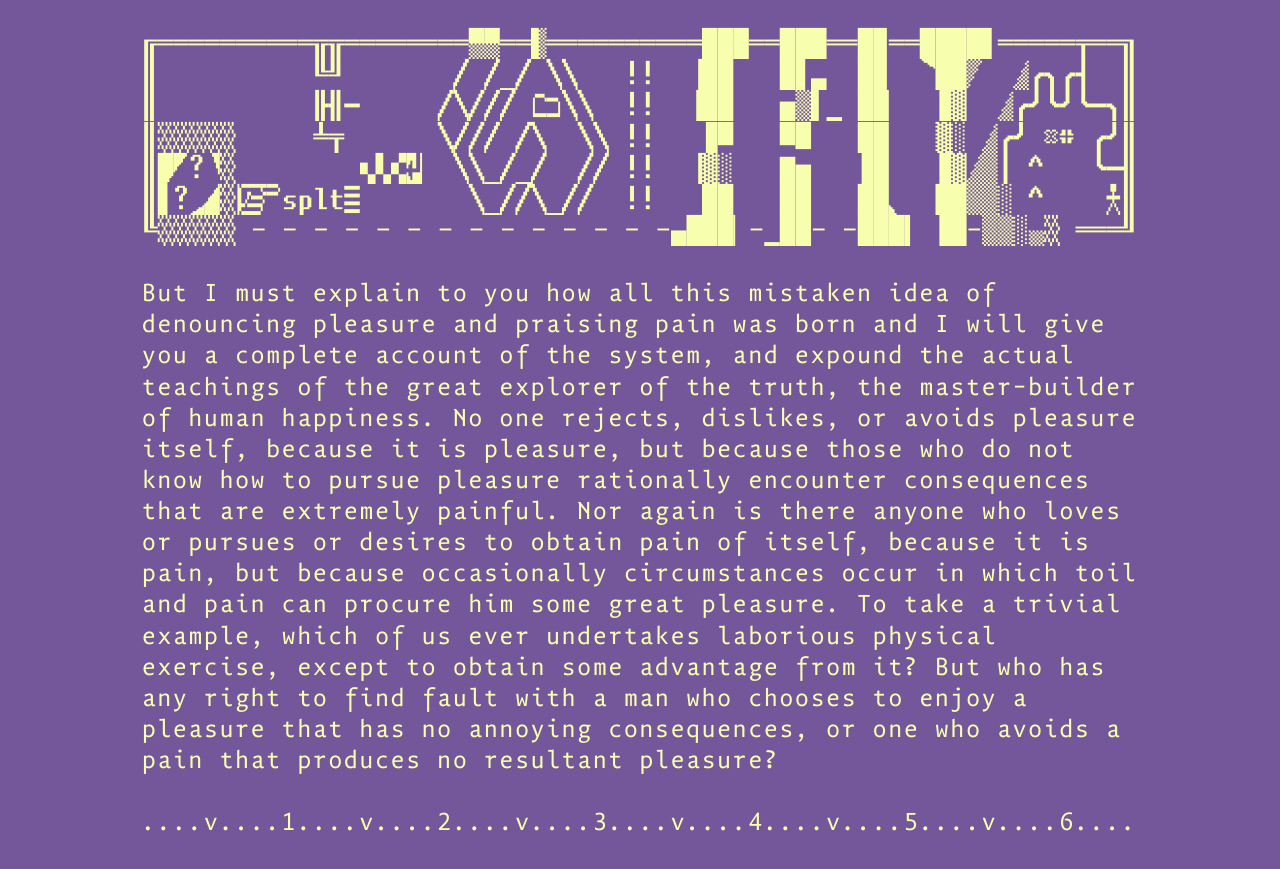
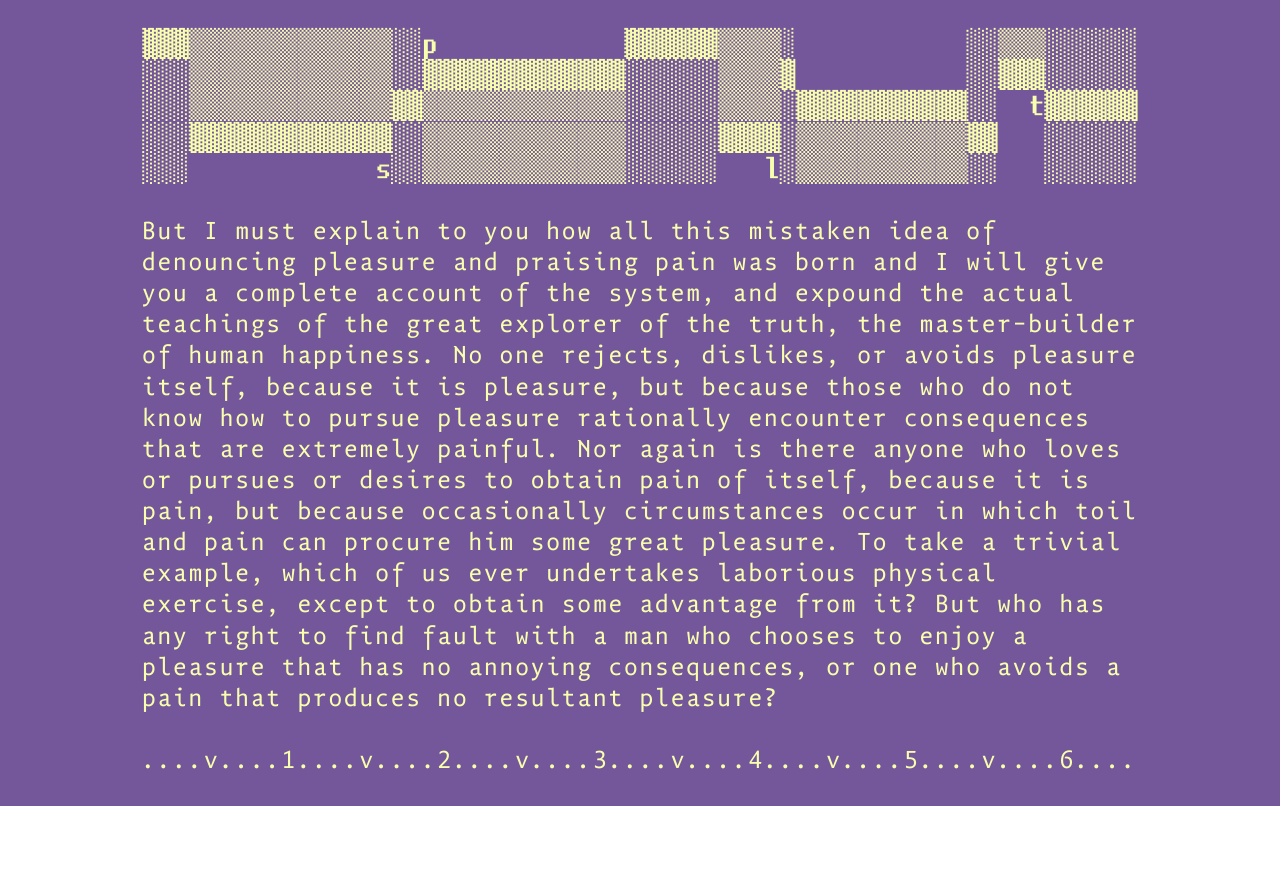
Before and after one commit to bsplt/Backside, a Gatsby site: page / in a window 1280 px wide. Shown: the part 66-935 px from the top of the page. After the commit the page ends 872 px from the top, so only its background shows below. Built offline with nearby package versions, Linux system fonts and the light colour scheme; Gatsby itself is replaced by a stand-in of ours.

Commit message:
change graphic

```diff
--- a/src/pages/index.js
+++ b/src/pages/index.js
@@ -5,19 +5,15 @@ const IndexPage = () => {
   return (
     <Layout style="index">
       <aside>
-        &#x2554;&#x2550;&#x2550;&#x2550;&#x2550;&#x2550;&#x2550;&#x2550;&#x2550;&#x2550;&#x2550;&#x2566;&#x2566;&#x2550;&#x2550;&#x2550;&#x2550;&#x2550;&#x2550;&#x2550;&#x2550;&#x1FB91;&#x1FB91;&#x2550;&#x2550;&#x1FB93;&#x2550;&#x2550;&#x2550;&#x2550;&#x2550;&#x2550;&#x2550;&#x2550;&#x2550;&#x2550;&#x2588;&#x2588;&#x2588;&#x2550;&#x2550;&#x2588;&#x2588;&#x2588;&#x2550;&#x2550;&#x2588;&#x2589;&#x2550;&#x2550;&#x2588;&#x2588;&#x2588;&#x2588;&#x258B;&#x2550;&#x2550;&#x2550;&#x2550;&#x2550;&#x2564;&#x2550;&#x2550;&#x2557;
+        &#x2593;&#x2593;&#x2593;&#x1FB90;&#x1FB90;&#x1FB90;&#x1FB90;&#x1FB90;&#x1FB90;&#x1FB90;&#x1FB90;&#x1FB90;&#x1FB90;&#x1FB90;&#x1FB90;&#x1FB90;&#x2591;&#x2591;&#x0070;&nbsp;&nbsp;&nbsp;&nbsp;&nbsp;&nbsp;&nbsp;&nbsp;&nbsp;&nbsp;&nbsp;&nbsp;&#x2593;&#x2593;&#x2593;&#x2593;&#x2593;&#x2593;&#x1FB90;&#x1FB90;&#x1FB90;&#x1FB90;&#x2591;&nbsp;&nbsp;&nbsp;&nbsp;&nbsp;&nbsp;&nbsp;&nbsp;&nbsp;&nbsp;&nbsp;&#x2591;&#x2591;&#x1FB90;&#x1FB90;&#x1FB90;&#x2591;&#x2591;&#x2591;&#x2591;&#x2591;&#x2591;
         <br />
-        &#x2551;&nbsp;&nbsp;&nbsp;&nbsp;&nbsp;&nbsp;&nbsp;&nbsp;&nbsp;&nbsp;&#x255A;&#x255D;&nbsp;&nbsp;&nbsp;&nbsp;&nbsp;&nbsp;&nbsp;&#x2571;&nbsp;&#x2571;&#x005F;&#x2571;&nbsp;&#x2572;&#x2572;&nbsp;&nbsp;&nbsp;&#x0021;&#x0021;&nbsp;&nbsp;&#x1FB87;&#x2588;&#x2588;&nbsp;&nbsp;&nbsp;&#x2588;&#x258B;&#x2583;&nbsp;&nbsp;&#x2588;&#x2589;&nbsp;&nbsp;&#x1FB63;&#x2588;&#x2588;&#x1FB9C;&nbsp;&nbsp;&#x1FB9E;&#x256D;&#x256E;&#x256D;&#x2524;&nbsp;&nbsp;&#x2551;
+        &#x2591;&#x2591;&#x2591;&#x1FB90;&#x1FB90;&#x1FB90;&#x1FB90;&#x1FB90;&#x1FB90;&#x1FB90;&#x1FB90;&#x1FB90;&#x1FB90;&#x1FB90;&#x1FB90;&#x1FB90;&#x2591;&#x2591;&#x2593;&#x2593;&#x2593;&#x2593;&#x2593;&#x2593;&#x2593;&#x2593;&#x2593;&#x2593;&#x2593;&#x2593;&#x2593;&#x2591;&#x2591;&#x2591;&#x2591;&#x2591;&#x2591;&#x1FB90;&#x1FB90;&#x1FB90;&#x1FB90;&#x2593;&nbsp;&nbsp;&nbsp;&nbsp;&nbsp;&nbsp;&nbsp;&nbsp;&nbsp;&nbsp;&nbsp;&#x2591;&#x2591;&#x2593;&#x2593;&#x2593;&#x2591;&#x2591;&#x2591;&#x2591;&#x2591;&#x2591;
         <br />
-        &#x2551;&nbsp;&nbsp;&nbsp;&nbsp;&nbsp;&nbsp;&nbsp;&nbsp;&nbsp;&nbsp;&#x255F;&#x2562;&#x2500;&nbsp;&nbsp;&nbsp;&nbsp;&nbsp;&#x2571;&#x2572;&#x2571;&#x2571;&#x2571;&nbsp;&#x1FBB9;&#x1FBBA;&#x2572;&#x2572;&nbsp;&nbsp;&#x0021;&#x0021;&nbsp;&nbsp;&#x1FB88;&#x2588;&#x2588;&nbsp;&nbsp;&nbsp;&#x2585;&#x2592;&#x258C;&#x2581;&nbsp;&#x2588;&#x2588;&nbsp;&nbsp;&nbsp;&#x1FB8A;&#x2593;&nbsp;&nbsp;&#x1FB9E;&#x256D;&#x256F;&#x2570;&#x256F;&#x2570;&#x2500;&#x256E;&#x2551;
+        &#x2591;&#x2591;&#x2591;&#x1FB90;&#x1FB90;&#x1FB90;&#x1FB90;&#x1FB90;&#x1FB90;&#x1FB90;&#x1FB90;&#x1FB90;&#x1FB90;&#x1FB90;&#x1FB90;&#x1FB90;&#x2593;&#x2593;&#x1FB90;&#x1FB90;&#x1FB90;&#x1FB90;&#x1FB90;&#x1FB90;&#x1FB90;&#x1FB90;&#x1FB90;&#x1FB90;&#x1FB90;&#x1FB90;&#x1FB90;&#x2591;&#x2591;&#x2591;&#x2591;&#x2591;&#x2591;&#x1FB90;&#x1FB90;&#x1FB90;&#x1FB90;&#x2591;&#x2593;&#x2593;&#x2593;&#x2593;&#x2593;&#x2593;&#x2593;&#x2593;&#x2593;&#x2593;&#x2593;&#x2591;&#x2591;&nbsp;&nbsp;&#x0074;&#x2593;&#x2593;&#x2593;&#x2593;&#x2593;&#x2593;
         <br />
-        &#x2551;&#x25A9;&#x25A9;&#x25A9;&#x25A9;&#x25A9;&nbsp;&nbsp;&nbsp;&nbsp;&nbsp;&#x2567;&#x2564;&nbsp;&nbsp;&nbsp;&nbsp;&nbsp;&nbsp;&#x2572;&#x2571;&#x2571;&#x2571;&nbsp;&#x2571;&#x2572;&nbsp;&nbsp;&#x2572;&#x2572;&nbsp;&#x0021;&#x0021;&nbsp;&nbsp;&nbsp;&#x1FB8A;&#x1FB85;&nbsp;&nbsp;&nbsp;&#x1FB85;&#x1FB86;&nbsp;&nbsp;&nbsp;&#x2588;&#x2588;&nbsp;&nbsp;&nbsp;&#x2593;&#x2591;&nbsp;&#x1FB9E;&#x256D;&#x256F;&nbsp;&#x1FBC0;&#x1FBBB;&nbsp;&#x256D;&#x256F;&#x2551;
+        &#x2591;&#x2591;&#x2591;&#x2593;&#x2593;&#x2593;&#x2593;&#x2593;&#x2593;&#x2593;&#x2593;&#x2593;&#x2593;&#x2593;&#x2593;&#x2593;&#x2591;&#x2591;&#x1FB90;&#x1FB90;&#x1FB90;&#x1FB90;&#x1FB90;&#x1FB90;&#x1FB90;&#x1FB90;&#x1FB90;&#x1FB90;&#x1FB90;&#x1FB90;&#x1FB90;&#x2591;&#x2591;&#x2591;&#x2591;&#x2591;&#x2591;&#x2593;&#x2593;&#x2593;&#x2593;&#x2591;&#x1FB90;&#x1FB90;&#x1FB90;&#x1FB90;&#x1FB90;&#x1FB90;&#x1FB90;&#x1FB90;&#x1FB90;&#x1FB90;&#x1FB90;&#x2593;&#x2593;&nbsp;&nbsp;&nbsp;&#x2591;&#x2591;&#x2591;&#x2591;&#x2591;&#x2591;
         <br />
-        &#x2551;&#x1FB5D;&#x1FB59;&#x003F;&#x1FB65;&#x25A9;&nbsp;&nbsp;&nbsp;&nbsp;&nbsp;&nbsp;&nbsp;&nbsp;&#x1FB22;&#x1FB23;&#x1FB24;&#x1FBB4;&nbsp;&nbsp;&#x2572;&#x2572;&#x005F;&#x2571;&#x005F;&#x2571;&nbsp;&nbsp;&#x2571;&#x2571;&nbsp;&#x0021;&#x0021;&nbsp;&nbsp;&#x1FB87;&#x2593;&#x2591;&nbsp;&nbsp;&nbsp;&#x2587;&#x2585;&nbsp;&nbsp;&nbsp;&#x1FB8A;&#x2588;&nbsp;&nbsp;&nbsp;&#x1FB8A;&#x2593;&#x1FB9E;&#x2592;&#x2502;&nbsp;&#x005E;&nbsp;&nbsp;&nbsp;&#x2570;&#x2500;&#x2562;
-        <br />
-        &#x2551;&#x258B;&#x003F;&#x1FB48;&#x1FB43;&#x25A9;&#x1FBC1;&#x1FBC2;&#x1FBC3;&#x0073;&#x0070;&#x006C;&#x0074;&#x1FB97;&nbsp;&nbsp;&nbsp;&nbsp;&nbsp;&nbsp;&nbsp;&#x2572;&#x005F;&#x2571;&#x2571;&#x2572;&#x005F;&#x2571;&#x2571;&nbsp;&nbsp;&#x0021;&#x0021;&nbsp;&nbsp;&nbsp;&#x2588;&#x2588;&nbsp;&nbsp;&nbsp;&#x2588;&#x2588;&nbsp;&nbsp;&nbsp;&#x2588;&#x2588;&#x1FB3C;&nbsp;&nbsp;&#x2588;&#x2588;&#x2592;&#x2592;&#x2591;&nbsp;&#x005E;&nbsp;&nbsp;&nbsp;&nbsp;&#x1FBC5;&#x2551;
-        <br />
-        &#x255A;&#x25A9;&#x25A9;&#x25A9;&#x25A9;&#x25A9;&nbsp;&#x002D;&nbsp;&#x002D;&nbsp;&#x002D;&nbsp;&#x002D;&nbsp;&#x002D;&nbsp;&#x002D;&nbsp;&#x002D;&nbsp;&#x002D;&nbsp;&#x002D;&nbsp;&#x002D;&nbsp;&#x002D;&nbsp;&#x002D;&nbsp;&#x002D;&nbsp;&#x002D;&#x2584;&#x2588;&#x2588;&#x2588;&#x258F;&#x002D;&#x2581;&#x2588;&#x2588;&#x002D;&nbsp;&#x002D;&#x2588;&#x2588;&#x2588;&#x258D;&nbsp;&#x1FB8A;&#x2588;&#x002D;&#x2592;&#x2592;&#x2591;&#x1FB8F;&#x25A9;&nbsp;&#x2550;&#x2550;&#x2550;&#x255D;
+        &#x2591;&#x2591;&#x2591;&nbsp;&nbsp;&nbsp;&nbsp;&nbsp;&nbsp;&nbsp;&nbsp;&nbsp;&nbsp;&nbsp;&nbsp;&#x0073;&#x2591;&#x2591;&#x1FB90;&#x1FB90;&#x1FB90;&#x1FB90;&#x1FB90;&#x1FB90;&#x1FB90;&#x1FB90;&#x1FB90;&#x1FB90;&#x1FB90;&#x1FB90;&#x1FB90;&#x2591;&#x2591;&#x2591;&#x2591;&#x2591;&#x2591;&nbsp;&nbsp;&nbsp;&#x006C;&#x2591;&#x1FB90;&#x1FB90;&#x1FB90;&#x1FB90;&#x1FB90;&#x1FB90;&#x1FB90;&#x1FB90;&#x1FB90;&#x1FB90;&#x1FB90;&#x2591;&#x2591;&nbsp;&nbsp;&nbsp;&#x2591;&#x2591;&#x2591;&#x2591;&#x2591;&#x2591;
       </aside>
       <main>
         <p>
```
